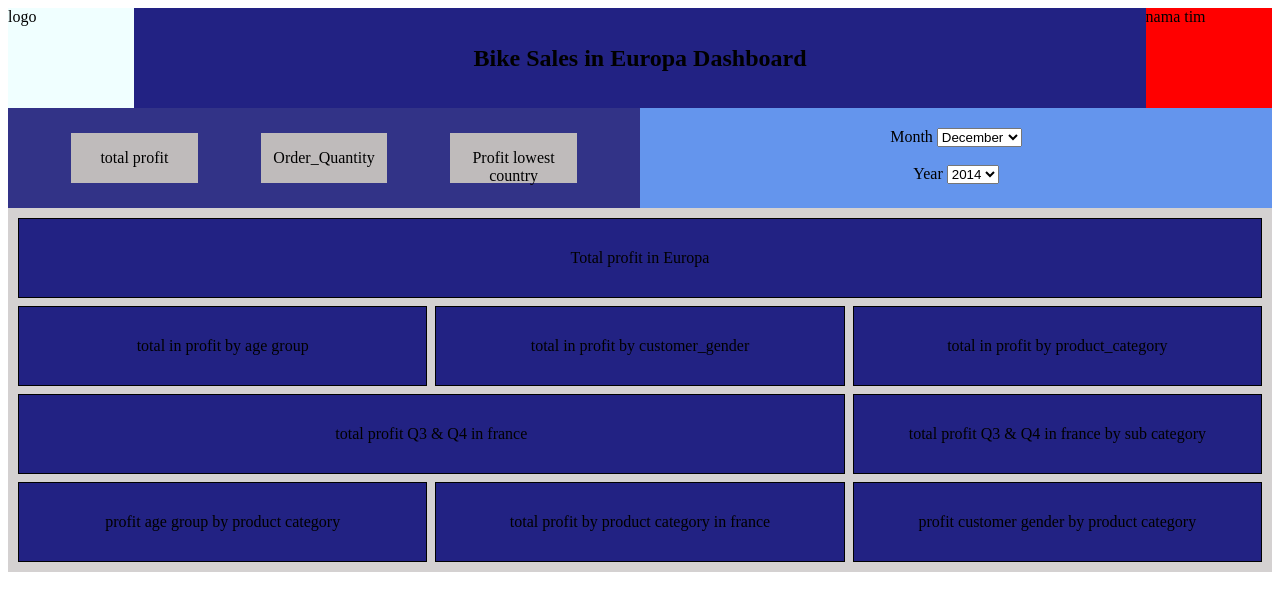
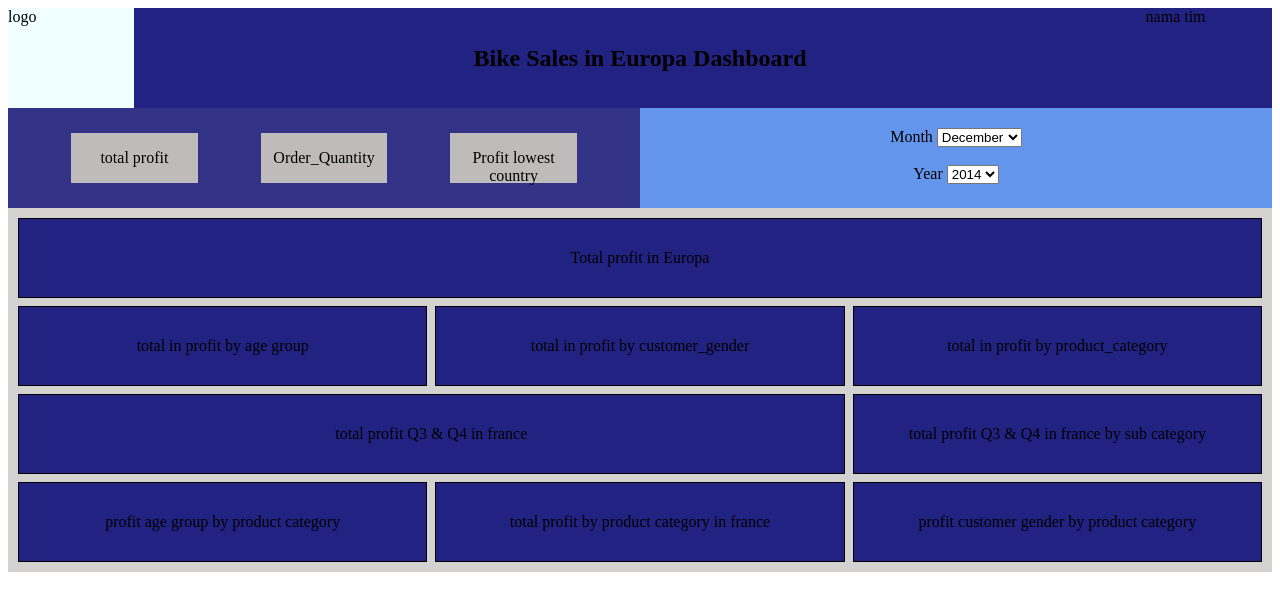
Before and after one commit to Kampus-Merdeka-Software-Engineering/km-feb24-medan-6, a plain HTML site: page Capstone/index.html in a window 1280 px wide. Drawn offline with Linux system fonts and the light colour scheme.

Commit message:
commit ganti warna

```diff
--- a/Capstone/css/style.css
+++ b/Capstone/css/style.css
@@ -27,7 +27,7 @@
 }
 
 .nav-tim {
-    background-color: red;
+    background-color: rgb(34, 34, 131);
     width: 10%;
 }
 
```
